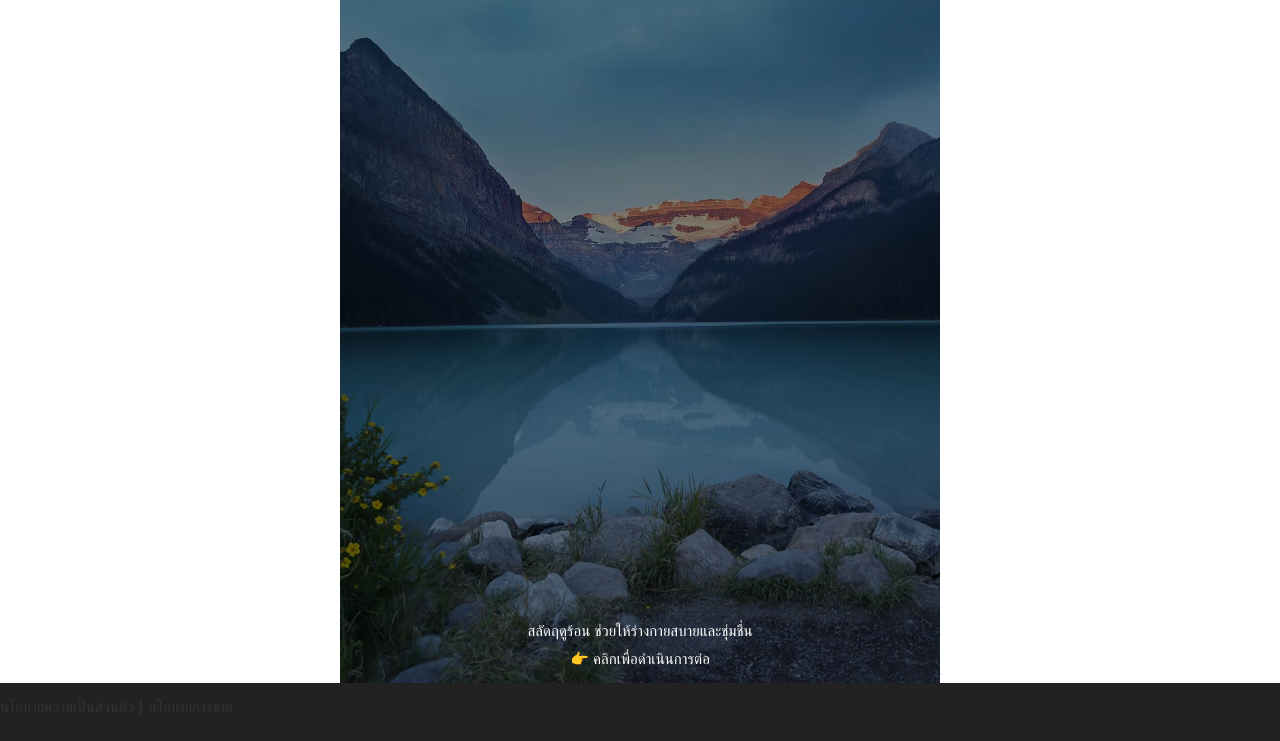
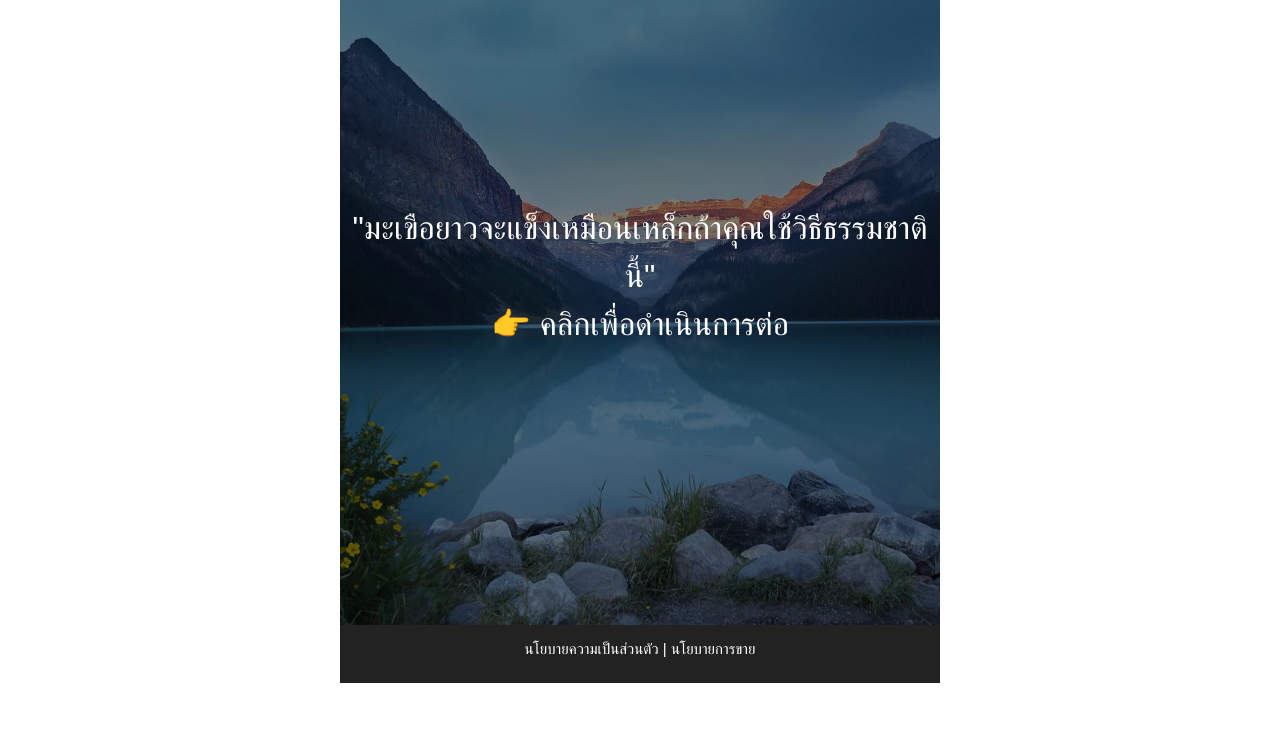
Before and after one commit to familly-today/live-pre-08, a plain HTML site: page index.html in a window 1280 px wide. Shown: the part 117-858 px from the top of the page. After the commit the page ends 800 px from the top, so only its background shows below. Drawn offline with Linux system fonts and the light colour scheme.

Commit message:
Change index file

```diff
--- a/index.html
+++ b/index.html
@@ -65,7 +65,8 @@ height="0" width="0" style="display:none;visibility:hidden"></iframe></noscript>
             <h1 class="heading">หน้าแรก</h1>
             <hr>
         </div>
-        <div class="item inner-content">สลัดฤดูร้อน ช่วยให้ร่างกายสบายและชุ่มชื่น <br/>👉 คลิกเพื่อดำเนินการต่อ </div>
+        <div class="item inner-content">
+            <div class="notice pinky_open"> "มะเขือยาวจะแข็งเหมือนเหล็กถ้าคุณใช้วิธีธรรมชาตินี้" <br/>👉 คลิกเพื่อดำเนินการต่อ </div>
         </div>
         <div class="item mb_footer">
             <p>นโยบายความเป็นส่วนตัว</p> |
```
